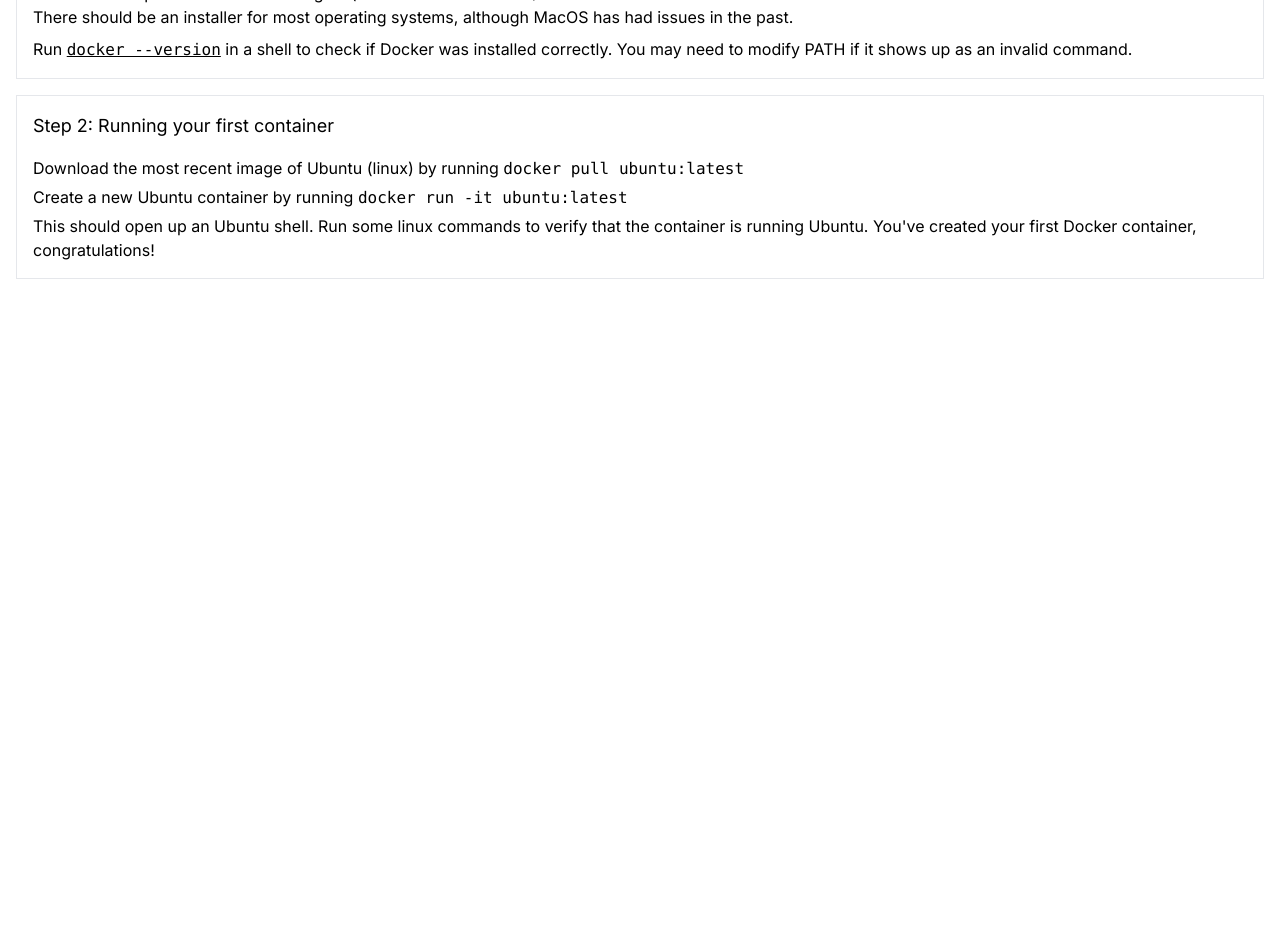
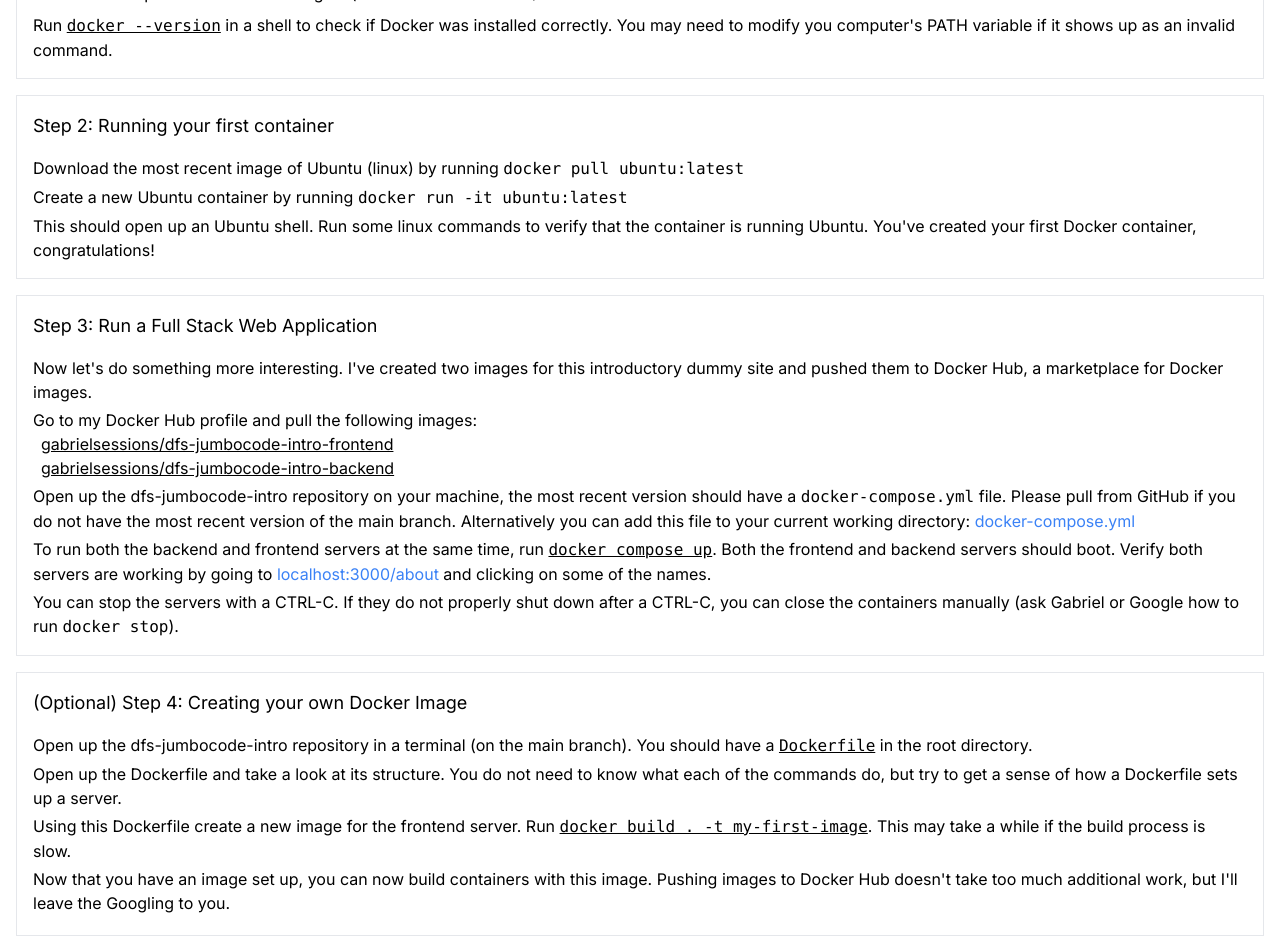
Before and after one commit to gabrielsessions/dfs-jumbocode, a Next.js app: page /docker-lab in a window 1280 px wide. Shown: the part 761-1713 px from the top of the page. Before the commit the page ends 1056 px from the top, so only its background shows below. Built offline with nearby package versions, Linux system fonts and the light colour scheme.

Commit message:
Finished Docker Lab v1

```diff
--- a/src/app/docker-lab/page.tsx
+++ b/src/app/docker-lab/page.tsx
@@ -27,11 +27,10 @@
 
       <div className="border p-4 mx-4 my-4">
         <h3 className="text-lg mb-4">Step 1: Install Docker</h3>
-        {"Here's"} a link to main <a href="https://docs.docker.com/engine/install/" className="text-blue-500 hover:underline">Docker installation</a> page.
+        {"Here's"} a link to the main <a href="https://docs.docker.com/engine/install/" className="text-blue-500 hover:underline">Docker installation</a> page.
         <p>Docker Desktop will install Docker Engine (which is what we want!)</p>
-        <p>There should be an installer for most operating systems, although MacOS has had issues in the past.</p>
 
-        <p className="mt-2">Run <code className="underline">docker --version</code> in a shell to check if Docker was installed correctly. You may need to modify PATH if it shows up as an invalid command.</p>
+        <p className="mt-2">Run <code className="underline">docker --version</code> in a shell to check if Docker was installed correctly. You may need to modify you {"computer's"} PATH variable if it shows up as an invalid command.</p>
 
       </div>
 
@@ -45,6 +44,34 @@
 
       </div>
 
+      <div className="border p-4 mx-4 my-4">
+        <h3 className="text-lg mb-4">Step 3: Run a Full Stack Web Application</h3>
+        <p className="mb-1">Now {"let's"} do something more interesting. {"I've"} created two images for this introductory dummy site and pushed them to Docker Hub, a marketplace for Docker images.</p>
+
+        <p className="mt-1">Go to my Docker Hub profile and pull the following images:</p>
+        <p className="ml-2 underline">gabrielsessions/dfs-jumbocode-intro-frontend</p>
+        <p className="ml-2 underline">gabrielsessions/dfs-jumbocode-intro-backend</p>
+
+        <p className="my-1">Open up the dfs-jumbocode-intro repository on your machine, the most recent version should have a <code>docker-compose.yml</code> file. Please pull from GitHub if you do not have the most recent version of the main branch. Alternatively you can add this file to your current working directory: <a href="https://github.com/gabrielsessions/dfs-jumbocode/blob/main/docker-compose.yml" className="text-blue-500 hover:underline">docker-compose.yml</a></p>
+
+        <p className="my-1">To run both the backend and frontend servers at the same time, run <code className="underline">docker compose up</code>. Both the frontend and backend servers should boot. Verify both servers are working by going to <a href="http://localhost:3000/about" className="text-blue-500 hover:underline">localhost:3000/about</a> and clicking on some of the names.</p>
+
+        <p>You can stop the servers with a CTRL-C. If they do not properly shut down after a CTRL-C, you can close the containers manually (ask Gabriel or Google how to run <code>docker stop</code>).</p>
+
+      </div>
+
+      <div className="border p-4 mx-4 my-4">
+        <h3 className="text-lg mb-4">(Optional) Step 4: Creating your own Docker Image</h3>
+        <p className="mb-1">Open up the dfs-jumbocode-intro repository in a terminal (on the main branch). You should have a <code className="underline">Dockerfile</code> in the root directory.</p>
+
+        <p className="my-1">Open up the Dockerfile and take a look at its structure. You do not need to know what each of the commands do, but try to get a sense of how a Dockerfile sets up a server.</p>
+
+        <p className="my-1">Using this Dockerfile create a new image for the frontend server. Run <code className="underline">docker build . -t my-first-image</code>. This may take a while if the build process is slow.</p>
+
+        <p className="my-1">Now that you have an image set up, you can now build containers with this image. Pushing images to Docker Hub {"doesn't"} take too much additional work, but {"I'll"} leave the Googling to you.</p>
+
+      </div>
+
 
 
     </>
```
